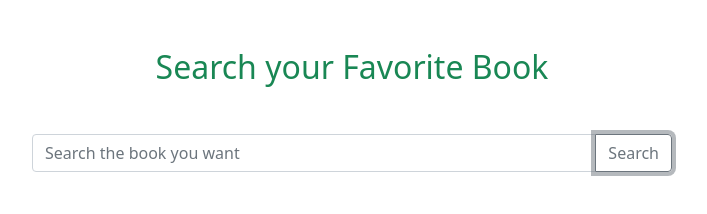
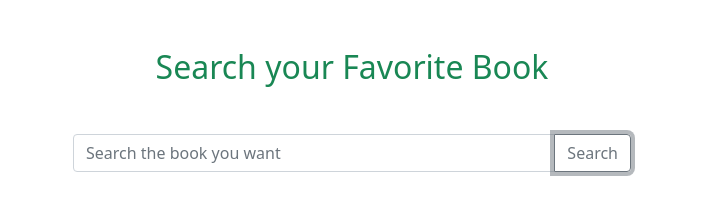
Before and after one commit to RahatMinhaz/BookArchive, a plain HTML site: page index.html in a window 1280 px wide. Both pictures are taken after typing "Sample" into the empty fields and a click on the button "Search". Shown: the whole page, without its empty margins (288-995 px from the left). Drawn offline with nearby package versions, Linux system fonts and the light colour scheme; no server answers.

Commit message:
second commit

```diff
--- a/index.html
+++ b/index.html
@@ -4,19 +4,22 @@
     <meta charset="UTF-8">
     <meta http-equiv="X-UA-Compatible" content="IE=edge">
     <meta name="viewport" content="width=device-width, initial-scale=1.0">
-    <title>Document</title>
+    <title>Assignment 6</title>
     <link href="https://cdn.jsdelivr.net/npm/bootstrap@5.1.0/dist/css/bootstrap.min.css" rel="stylesheet" integrity="sha384-KyZXEAg3QhqLMpG8r+8fhAXLRk2vvoC2f3B09zVXn8CA5QIVfZOJ3BCsw2P0p/We" crossorigin="anonymous">
 </head>
 <body class="bg-gray">
     <h2 class="text-center text-success mt-5 mb-5">Search your Favorite Book</h2>
-    <div class="input-group mb-3 w-50 mx-auto">
-        <input id="search-field" type="text" class="form-control" placeholder="Search the book you want" aria-label="Recipient's username" aria-describedby="button-addon2">
-        <button onclick="searchBook()" class="btn btn-outline-secondary" type="button" id="button-addon2">Search</button>
-      </div>
-      <!-- Search Result -->
+    <div class="container">
+        <div class="input-group mb-5 w-50 mx-auto">
+            <input id="search-field" type="text" class="form-control" placeholder="Search the book you want" aria-label="Recipient's username" aria-describedby="button-addon2">
+            <button onclick="searchBooks()" class="btn btn-outline-secondary" type="button" id="button-addon2">Search</button>
+          </div>
+          <!-- Search Result -->
 
-      <div id="search-result" class="row row-cols-1 row-cols-md-3 g-4 w-100">
-      </div>
+          <div id="search-result" class="row row-cols-1 row-cols-md-3 g-4 w-100">
+              <div id="errors"></div>
+          </div>
+    </div>
     <script src="https://cdn.jsdelivr.net/npm/bootstrap@5.1.0/dist/js/bootstrap.bundle.min.js" integrity="sha384-U1DAWAznBHeqEIlVSCgzq+c9gqGAJn5c/t99JyeKa9xxaYpSvHU5awsuZVVFIhvj" crossorigin="anonymous"></script>
     <script src="js/books.js"></script>
 </body>
--- a/js/books.js
+++ b/js/books.js
@@ -1,16 +1,25 @@
-const searchBook = () => {
-    const searchField =document.getElementById('search-field');
+const getError = document.getElementById('errors');
+
+const searchBooks = () => {
+    const searchField = document.getElementById('search-field');
     const searchText = searchField.value;
     searchField.value = '';
+    if(searchText === ''){
+        getError.innerText = "Search Field Cannot be empty";
+        return;
+    }
+    else{
     const url = `https://openlibrary.org/search.json?q=${searchText}`;
-
     fetch(url)
     .then(res => res.json())
-    .then(data => displaySearchResults(data.docs));
+    .then(data => displaySearchResults(data.docs))
+    }
 }
+
 
 const displaySearchResults = books => {
     const searchResults = document.getElementById('search-result');
+    searchResults.textContent = '';
     books.forEach(book => {
         console.log(book);
         const div = document.createElement('div');
```
